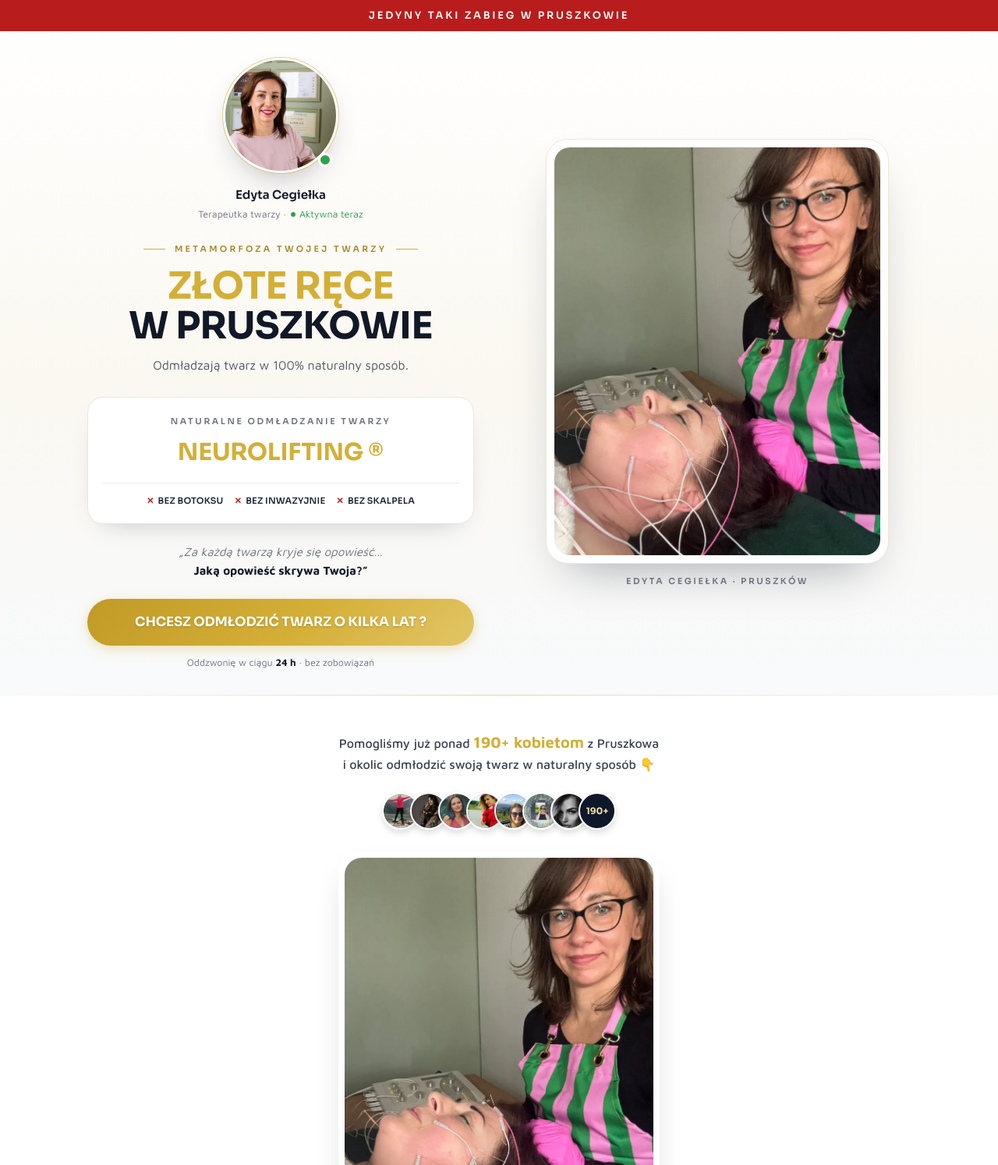
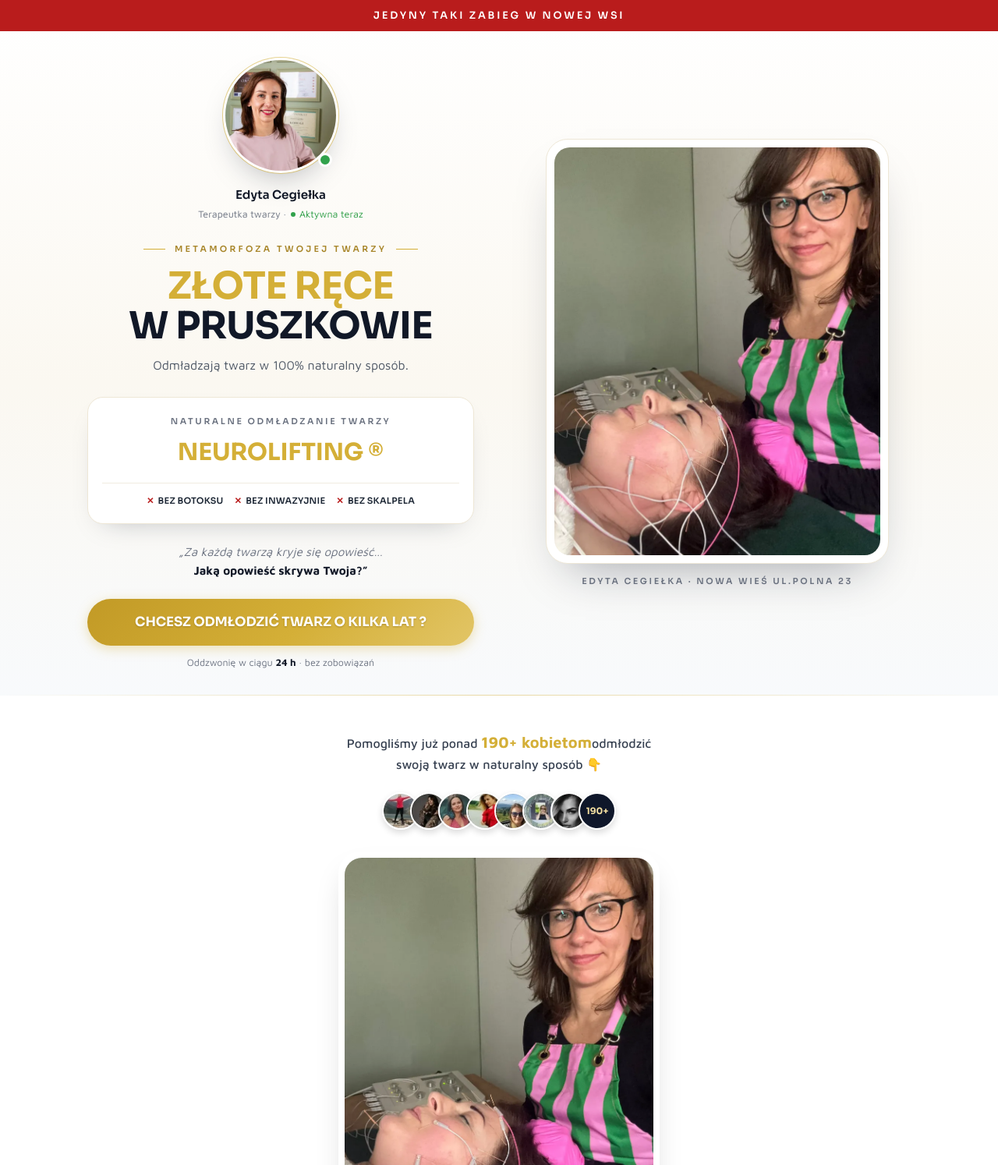
Before and after one commit to onlysukcesmedia-star/Neurolifting---Pruszkow, a plain HTML site: page index.html in a window 1280 px wide. Shown: the top 1494 px of the page at 78% size. Drawn offline with Linux system fonts and the light colour scheme.

Commit message:
Update index.html

```diff
--- a/index.html
+++ b/index.html
@@ -4,9 +4,9 @@
 <meta charset="utf-8">
 <meta name="viewport" content="width=device-width, initial-scale=1, viewport-fit=cover">
 <title>Neurolifting ® w Pruszkowie – Chcesz odmłodzić twarz o 5-10 lat ? | Edyta Cegiełka </title>
-<meta name="description" content="Naturalne odmładzanie twarzy Neurolifting ® w Pruszkowie. Bez botoksu, Bez inwazyjnie, Bez skalpela. Metamorfoza Twojej Twarzy, 190+ zadowolonych klientek.">
+<meta name="description" content="Naturalne odmładzanie twarzy Neurolifting ® w Nowej Wsi. Bez botoksu, Bez inwazyjnie, Bez skalpela. Metamorfoza Twojej Twarzy, 190+ zadowolonych klientek.">
 <meta name="theme-color" content="#F8FAFC">
-<meta property="og:title" content="Chcesz odmłodzić twarz o 5-10 lat ? w Pruszkowie – Neurolifting ®">
+<meta property="og:title" content="Chcesz odmłodzić twarz o 5-10 lat ? w Nowej Wsi – Neurolifting ®">
 <meta property="og:description" content="Odmładzają twarz w 100% naturalny sposób. Promocja: 350 zł zamiast 500 zł.">
 <meta property="og:image" content="img/zdjecie-glowne.webp">
 <meta property="og:type" content="website">
@@ -333,7 +333,7 @@ footer .copy a{color:#6B7280}
 
 <!-- ================= ABOVE THE FOLD ================= -->
 <header class="hero">
-  <div class="topstrip">Jedyny taki zabieg w Pruszkowie</div>
+  <div class="topstrip">Jedyny taki zabieg w Nowej Wsi</div>
 
   <div class="hero-wrap">
     <div class="col hero-in">
@@ -362,7 +362,7 @@ footer .copy a{color:#6B7280}
 
     <figure class="hero-visual" aria-hidden="true">
       <div class="frame"><img src="img/zdjecie-glowne.webp" alt="" width="1120" height="1400"></div>
-      <figcaption>Edyta Cegiełka  · Pruszków</figcaption>
+      <figcaption>Edyta Cegiełka  · Nowa Wieś ul.Polna 23 </figcaption>
     </figure>
   </div>
 </header>
@@ -372,7 +372,7 @@ footer .copy a{color:#6B7280}
 <!-- ================= SOCIAL PROOF MINI ================= -->
 <section class="sec bg-white bb proof" style="padding:44px 0">
   <div class="col">
-    <p>Pomogliśmy już ponad <b>190+ kobietom</b> z Pruszkowa i okolic odmłodzić swoją twarz w naturalny sposób 👇</p>
+    <p>Pomogliśmy już ponad <b>190+ kobietom</b>odmłodzić swoją twarz w naturalny sposób 👇</p>
     <div class="faces" aria-hidden="true">
       <img src="img/klientka-1.webp" alt="Klientka" width="160" height="160" loading="lazy"><img src="img/klientka-2.webp" alt="Klientka" width="160" height="160" loading="lazy"><img src="img/klientka-3.webp" alt="Klientka" width="160" height="160" loading="lazy"><img src="img/klientka-4.webp" alt="Klientka" width="160" height="160" loading="lazy"><img src="img/klientka-5.webp" alt="Klientka" width="160" height="160" loading="lazy"><img src="img/klientka-6.webp" alt="Klientka" width="160" height="160" loading="lazy"><img src="img/klientka-7.webp" alt="Klientka" width="160" height="160" loading="lazy"><span class="more">190+</span>
     </div>
```
